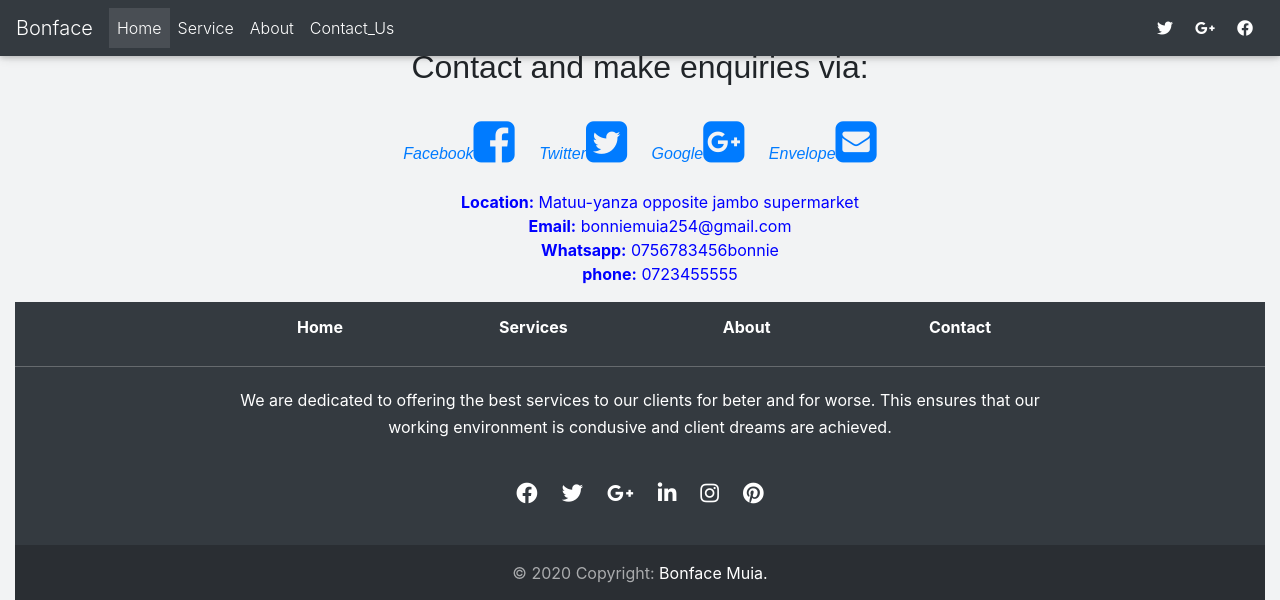
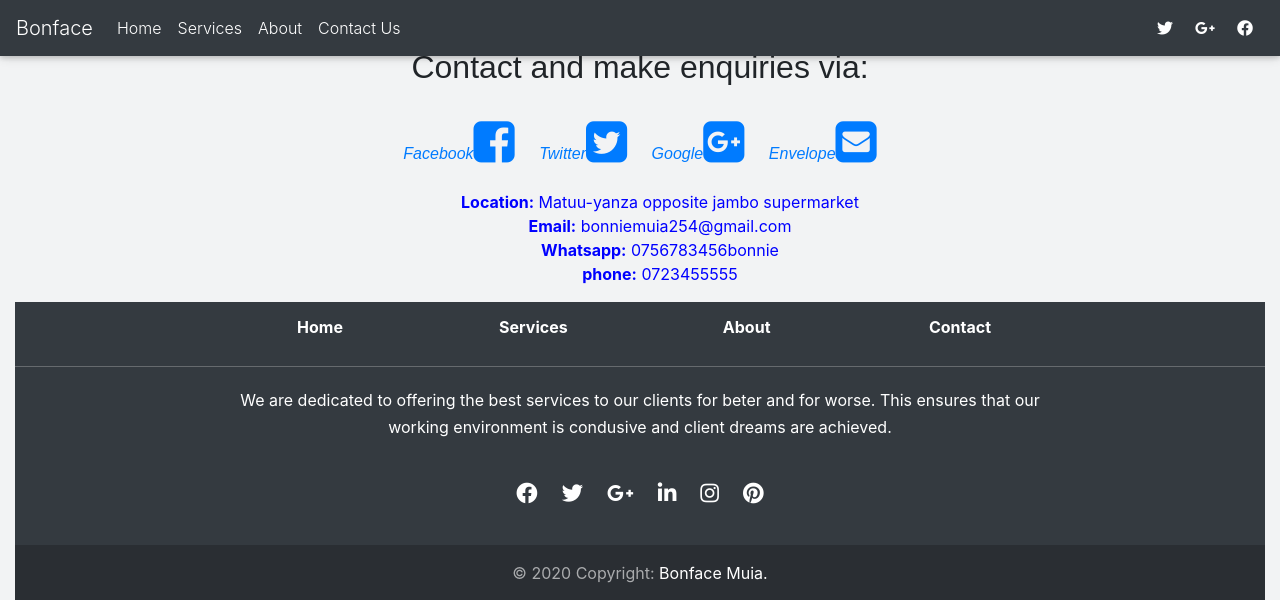
Before and after one commit to benstarke/Advertisiment-django-web-app, a Django app: page /how-to-get-me/ in a window 1280 px wide. Shown: the top 600 px of the page. Run offline with Django 3.2, Linux system fonts and the light colour scheme; some libraries are stand-ins or nearby versions.

Commit message:
break tag

```diff
--- a/myadvert/templates/myadvert/navbar.html
+++ b/myadvert/templates/myadvert/navbar.html
@@ -7,19 +7,19 @@
     </button>
     <div class="collapse navbar-collapse" id="navbarSupportedContent-333">
       <ul class="navbar-nav mr-auto">
-        <li class="nav-item active">
+        <li class="nav-item">
           <a class="nav-link" href="{% url 'home' %}">Home
             <span class="sr-only">(current)</span>
           </a>
         </li>
         <li class="nav-item">
-          <a class="nav-link " href="{% url 'services' %}">Service</a>
+          <a class="nav-link " href="{% url 'services' %}">Services</a>
         </li>
         <li class="nav-item">
           <a class="nav-link" href="{% url 'about' %}">About</a>
         </li>
         <li class="nav-item">
-            <a class="nav-link" href="{% url 'contact' %}">Contact_Us</a>
+            <a class="nav-link" href="{% url 'contact' %}">Contact Us</a>
           </li>
 
       </ul>
```
